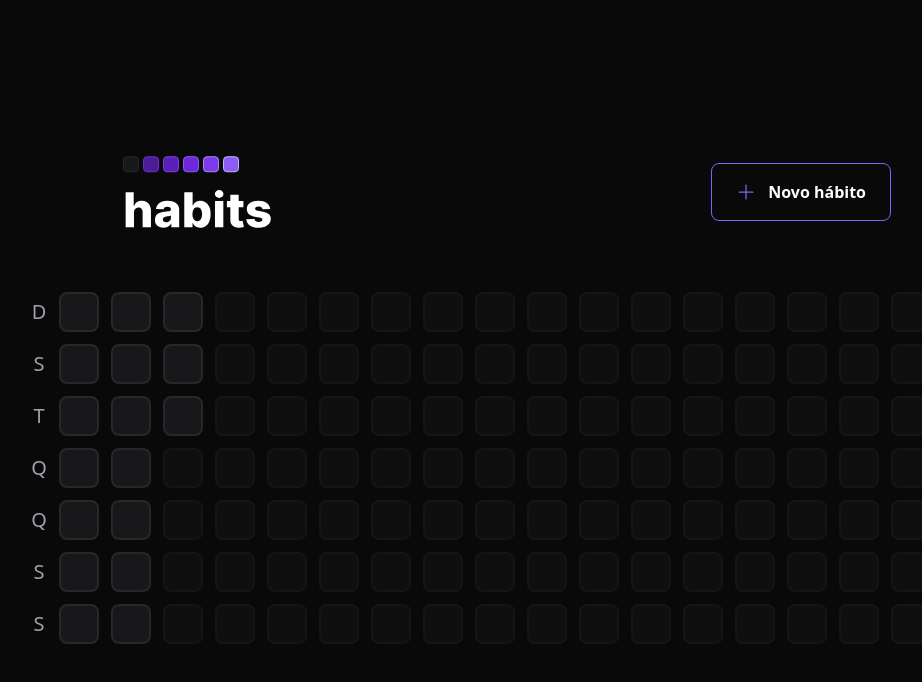
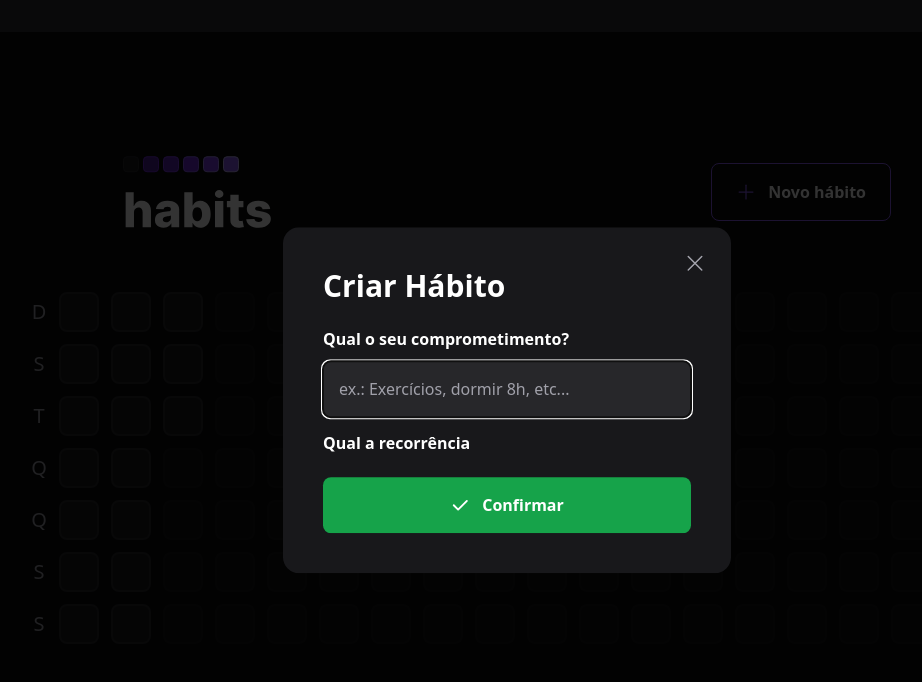
Before and after one commit to eduardomuchak/nlw-setup-frontend, a React (Vite) app: page / in a window 1280 px wide. Both pictures are taken after a click on the button "Novo hábito". Shown: the top 682 px of the page, without its empty margins (133-1055 px from the left). Built offline with nearby package versions, Linux system fonts and the light colour scheme.

Commit message:
feat: :sparkles: adiciona modal de criar novo habito
wip: necessario adicionar checkbox dias da semana

```diff
--- a/package.json
+++ b/package.json
@@ -9,6 +9,7 @@
     "preview": "vite preview"
   },
   "dependencies": {
+    "@radix-ui/react-dialog": "^1.0.2",
     "dayjs": "^1.11.7",
     "phosphor-react": "^1.4.1",
     "react": "^18.2.0",
--- a/src/components/Header/index.tsx
+++ b/src/components/Header/index.tsx
@@ -1,5 +1,5 @@
 import logo from '../../assets/logo.svg';
-import NewHabitButton from '../NewHabitButton';
+import NewHabitModal from '../NewHabitModal';
 import SummaryTable from '../SummaryTable';
 
 function Header() {
@@ -7,7 +7,7 @@ function Header() {
     <div className={'w-full max-w-5xl px-6 flex flex-col gap-16'}>
       <div className={'w-full max-w-3xl mx-auto flex items-center justify-between'}>
         <img src={logo} className="Habits logo" alt="Habits logo" />
-        <NewHabitButton />
+        <NewHabitModal />
       </div>
       <SummaryTable />
     </div>
--- a/src/components/NewHabitButton/index.tsx
+++ /dev/null
@@ -1,15 +0,0 @@
-import { Plus } from 'phosphor-react';
-
-function NewHabitButton() {
-  return (
-    <button
-      type="button"
-      className="border border-violet-500 font-semibold rounded-lg px-6 py-4 flex items-center gap-3 hover:border-violet-600"
-    >
-      <Plus size={20} className="text-violet-500" />
-      Novo hábito
-    </button>
-  );
-}
-
-export default NewHabitButton;
--- /dev/null
+++ b/src/components/NewHabitForm/index.tsx
@@ -0,0 +1,32 @@
+import { Check } from 'phosphor-react';
+
+function NewHabitForm() {
+  return (
+    <form className="w-full flex flex-col mt-6">
+      <label htmlFor="title" className="font-semibold leading-tight">
+        Qual o seu comprometimento?
+      </label>
+      <input
+        type="text"
+        id="title"
+        placeholder="ex.: Exercícios, dormir 8h, etc..."
+        autoFocus
+        className="p-4 rounded-lg mt-3 bg-zinc-800 text-white placeholder:text-zinc-400"
+      />
+
+      <label htmlFor="" className="font-semibold leading-tight mt-4">
+        Qual a recorrência
+      </label>
+
+      <button
+        type="submit"
+        className="mt-6 rounded-lg p-4 gap-3 flex items-center justify-center font-semibold bg-green-600 hover:bg-green-700 transition-all duration-400"
+      >
+        <Check size={20} weight="bold" />
+        Confirmar
+      </button>
+    </form>
+  );
+}
+
+export default NewHabitForm;
--- /dev/null
+++ b/src/components/NewHabitModal/index.tsx
@@ -0,0 +1,29 @@
+import { Plus, X } from 'phosphor-react';
+import * as Dialog from '@radix-ui/react-dialog';
+import NewHabitForm from '../NewHabitForm';
+
+function NewHabitButton() {
+  return (
+    <Dialog.Root>
+      <Dialog.Trigger
+        type="button"
+        className="border border-violet-500 font-semibold rounded-lg px-6 py-4 flex items-center gap-3 hover:border-violet-600"
+      >
+        <Plus size={20} className="text-violet-500" />
+        Novo hábito
+      </Dialog.Trigger>
+      <Dialog.Portal>
+        <Dialog.Overlay className="w-screen h-screen bg-black/80 fixed inset-8" />
+        <Dialog.Content className="absolute p-10 bg-zinc-900 rounded-2xl w-full max-w-md top-1/2 left-1/2 -translate-x-1/2 -translate-y-1/2">
+          <Dialog.Close className="absolute right-6 top-6 text-zinc-400 hover:text-zinc-200 transition-all duration-400">
+            <X size={24} aria-label="Botão Fechar Modal" />
+          </Dialog.Close>
+          <Dialog.Title className="text-3xl leading-tight font-extrabold">Criar Hábito</Dialog.Title>
+          <NewHabitForm />
+        </Dialog.Content>
+      </Dialog.Portal>
+    </Dialog.Root>
+  );
+}
+
+export default NewHabitButton;
```
Also changed, not shown: 1 other file (tests, documents, lock files or other folders).
